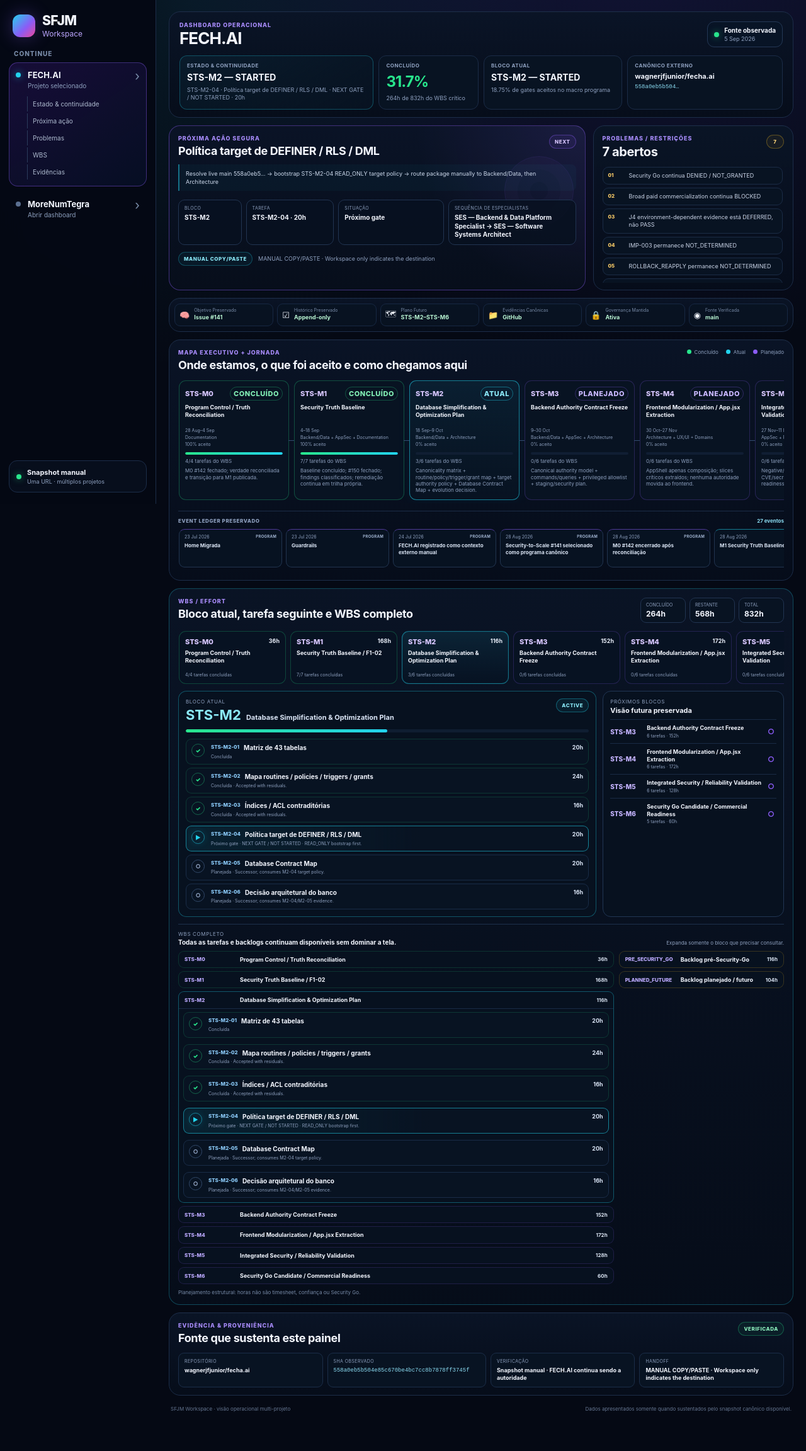
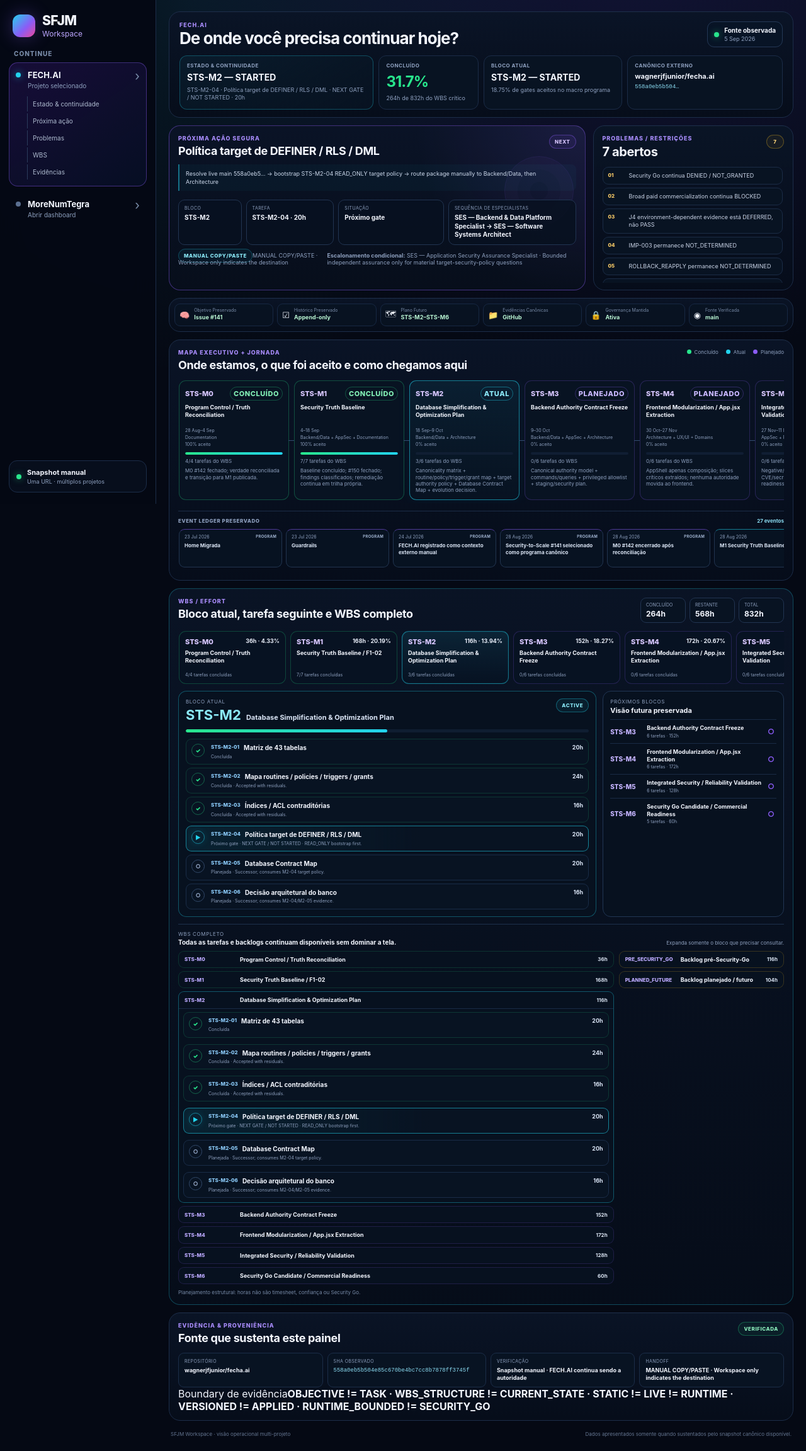
Before and after one commit to wagnerjfjunior/sfjm-workspace, a Next.js app: page / in a window 1280 px wide. Shown: the whole page at 63% size. Before the commit the page ends 2264 px from the top, so only its background shows below. Built offline with nearby package versions, Linux system fonts and the light colour scheme.

Commit message:
fix: restore continuity-first and evidence semantics

```diff
--- a/components/WorkspaceHome.tsx
+++ b/components/WorkspaceHome.tsx
@@ -153,8 +153,8 @@ function ProjectHeader({ project, onMenu }: { project: ExternalProject; onMenu:
         <div className="projectIdentity">
           <button className="mobileMenu" type="button" onClick={onMenu} aria-label="Abrir menu de projetos">☰</button>
           <div>
-            <div className="eyebrow">Dashboard operacional</div>
-            <h1>{project.name}</h1>
+            <div className="eyebrow projectNameLabel">{project.name}</div>
+            <h1>De onde você precisa continuar hoje?</h1>
           </div>
         </div>
         <div className="sourceStamp">
@@ -199,6 +199,7 @@ function NextActionCard({ project }: { project: ExternalProject }) {
   const focusTask = activeMilestone?.tasks.find((task) => task.note?.includes("NEXT GATE")) ??
     activeMilestone?.tasks.find((task) => task.state !== "COMPLETE");
   const requiredRoutes = program.specialistRouting.filter((route) => route.requirement === "REQUIRED");
+  const conditionalRoute = program.specialistRouting.find((route) => route.requirement === "CONDITIONAL");
 
   return (
     <article className="commandCard nextActionCard" id="next-action">
@@ -222,9 +223,16 @@ function NextActionCard({ project }: { project: ExternalProject }) {
               <strong>{requiredRoutes.map((route) => route.targetName).join(" → ")}</strong>
             </div>
           </div>
-          <div className="actionFooter">
-            <span className="manualChip">MANUAL COPY/PASTE</span>
-            <span>{program.specialistTransport}</span>
+          <div className="actionFooter actionFooterStack">
+            <div>
+              <span className="manualChip">MANUAL COPY/PASTE</span>
+              <span>{program.specialistTransport}</span>
+            </div>
+            {conditionalRoute ? (
+              <div className="conditionalRoute">
+                <strong>Escalonamento condicional:</strong> {conditionalRoute.targetName} · {conditionalRoute.purpose}
+              </div>
+            ) : null}
           </div>
         </>
       ) : (
@@ -368,13 +376,22 @@ function WbsFocusTask({ task, focusId }: { task: WbsTask; focusId?: string }) {
   );
 }
 
-function WbsMilestoneTab({ milestone, active }: { milestone: WbsMilestone; active: boolean }) {
+function WbsMilestoneTab({
+  milestone,
+  active,
+  totalHours
+}: {
+  milestone: WbsMilestone;
+  active: boolean;
+  totalHours: number;
+}) {
   const completed = milestone.tasks.filter((task) => task.state === "COMPLETE").length;
+  const effortShare = totalHours ? (milestone.hours / totalHours) * 100 : 0;
   return (
     <div className={`wbsMilestoneTab ${milestone.state.toLowerCase()} ${active ? "selected" : ""}`}>
       <div>
         <span>{milestone.id}</span>
-        <b>{milestone.hours}h</b>
+        <b>{milestone.hours}h · {effortShare.toFixed(2)}%</b>
       </div>
       <strong>{milestone.label}</strong>
       <small>{completed}/{milestone.tasks.length} tarefas concluídas</small>
@@ -441,7 +458,12 @@ function WbsCommandCenter() {
 
       <div className="wbsTabs" tabIndex={0} role="region" aria-label="Blocos do WBS STS-M0 a STS-M6">
         {wbs.milestones.map((milestone) => (
-          <WbsMilestoneTab milestone={milestone} active={milestone.id === activeMilestone.id} key={milestone.id} />
+          <WbsMilestoneTab
+            milestone={milestone}
+            active={milestone.id === activeMilestone.id}
+            totalHours={wbs.totalCriticalHours}
+            key={milestone.id}
+          />
         ))}
       </div>
 
@@ -525,6 +547,12 @@ function EvidenceCard({ project }: { project: ExternalProject }) {
         <div><span>Verificação</span><strong>{project.verification}</strong></div>
         <div><span>Handoff</span><strong>{isFechai ? workspaceDemo.fechaiProgram.specialistTransport : "Não definido neste snapshot"}</strong></div>
       </div>
+      {isFechai ? (
+        <div className="evidenceBoundaryCompact">
+          <span>Boundary de evidência</span>
+          <strong>{workspaceDemo.fechaiProgram.evidenceBoundary}</strong>
+        </div>
+      ) : null}
     </article>
   );
 }
```
